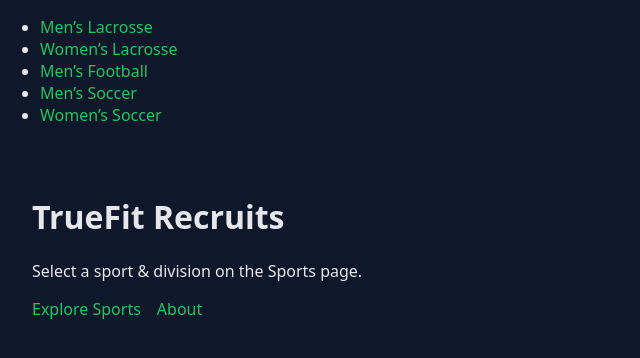
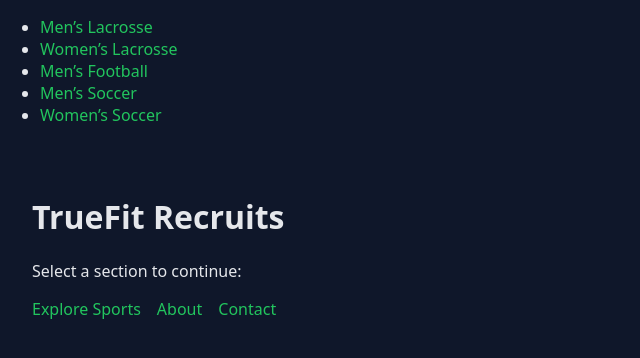
Before and after one commit to cfferen/truefitrecruits, a Next.js app: page / in a window 1280 px wide. Shown: the top 358 px of the page, without its empty margins (0-640 px from the left). Built offline with nearby package versions, Linux system fonts and the light colour scheme.

Commit message:
Update page.tsx

```diff
--- a/app/page.tsx
+++ b/app/page.tsx
@@ -1,18 +1,17 @@
-// app/page.tsx
 export const metadata = {
-  title: 'TrueFit Recruits',
-  description: 'AI-assisted athlete recruiting. Launching soon.',
+  title: "TrueFit Recruits",
+  description: "AI-assisted athlete recruiting. Launching soon.",
 };
 
 export default function HomePage() {
   return (
-    <main style={{ padding: '2rem' }}>
+    <main style={{ padding: "2rem" }}>
       <h1>TrueFit Recruits</h1>
-      <p>Select a sport & division on the Sports page.</p>
-
-      <div style={{ marginTop: '1rem', display: 'flex', gap: '1rem' }}>
+      <p>Select a section to continue:</p>
+      <div style={{ display: "flex", gap: "1rem", marginTop: "1rem" }}>
         <a href="/sports">Explore Sports</a>
         <a href="/about">About</a>
+        <a href="/contact">Contact</a>
       </div>
     </main>
   );
```
